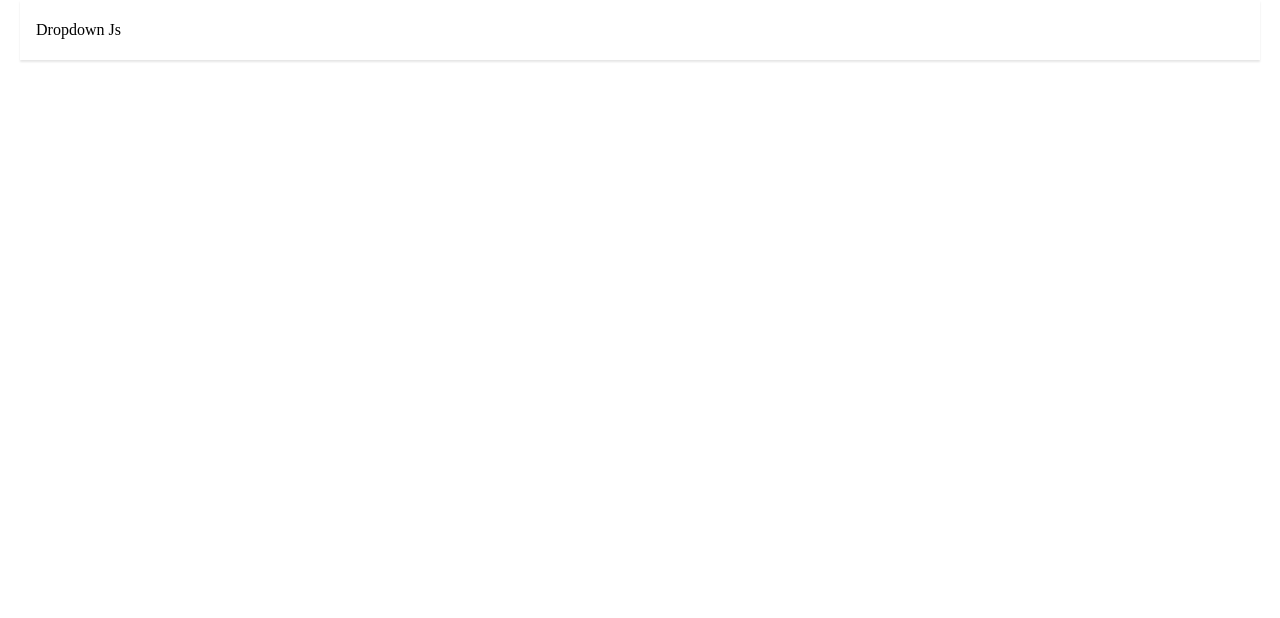
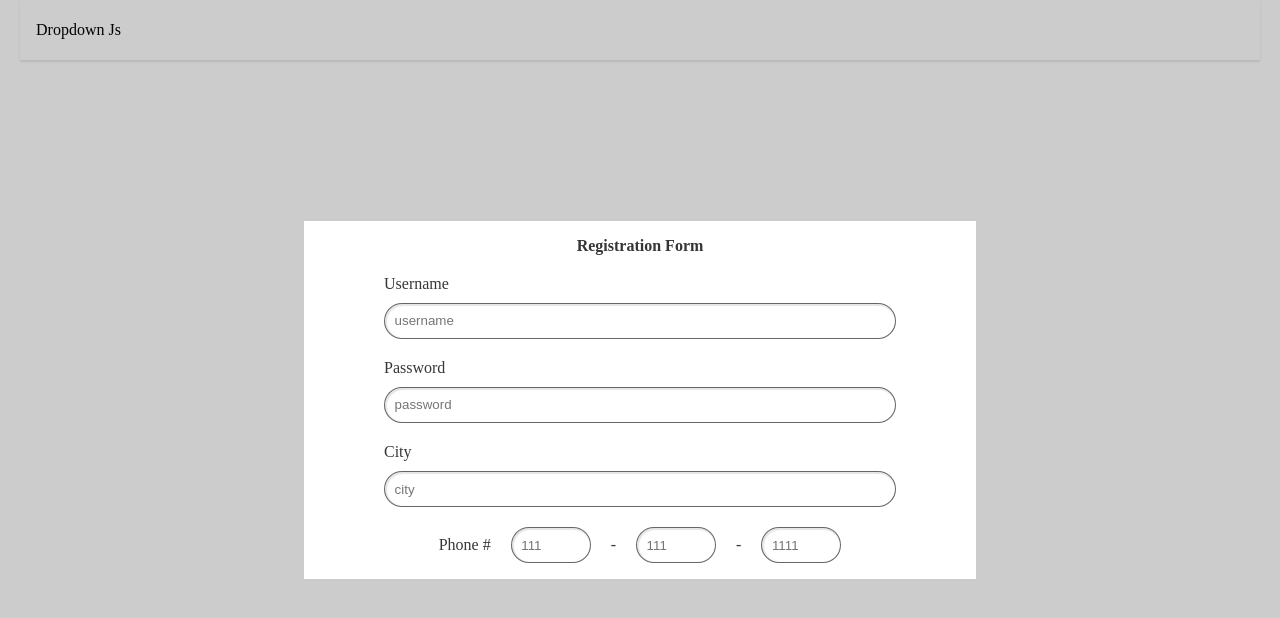
Before and after one commit to savus/Forms, a React (Vite) app: page / in a window 1280 px wide. Shown: the top 618 px of the page. Built offline with nearby package versions, Linux system fonts and the light colour scheme.

Commit message:
build modal element for registration form

```diff
--- a/src/Components/Header.tsx
+++ b/src/Components/Header.tsx
@@ -1,13 +1,82 @@
 import "../css/header.css";
 import { Navitem } from "./NavItem";
 import { Navbar } from "./Navbar";
+import { TextInput } from "./TextInput";
 
 export function Header() {
   return (
-    <header className="main-header container container-lg">
-      <Navbar>
-        <Navitem />
-      </Navbar>
-    </header>
+    <>
+      <header className="main-header container container-lg">
+        <Navbar>
+          <Navitem buttonText="Dropdown Js">
+            <div className="modal-link" data-modal-link="registration">
+              Login Modal Js
+            </div>
+          </Navitem>
+        </Navbar>
+      </header>
+
+      <div className="registration-modal" data-modal="registration">
+        <form action="#" className="registration-form modal-body">
+          <h4 className="form-header">Registration Form</h4>
+          <TextInput
+            labelText="Username"
+            inputProps={{
+              placeholder: "username",
+              type: "text",
+              name: "username",
+              id: "username",
+            }}
+          />
+          <TextInput
+            labelText="Password"
+            inputProps={{
+              placeholder: "password",
+              type: "password",
+              name: "password",
+              id: "password",
+            }}
+          />
+          <TextInput
+            labelText="City"
+            inputProps={{
+              placeholder: "city",
+              type: "text",
+              name: "city",
+              id: "city",
+            }}
+          />
+          <div className="phone-input-container">
+            <div>Phone #</div>
+            <TextInput
+              labelText=""
+              inputProps={{
+                placeholder: "111",
+                type: "text",
+                name: "phone",
+              }}
+            />
+            -
+            <TextInput
+              labelText=""
+              inputProps={{
+                placeholder: "111",
+                type: "text",
+                name: "phone",
+              }}
+            />
+            -
+            <TextInput
+              labelText=""
+              inputProps={{
+                placeholder: "1111",
+                type: "text",
+                name: "phone",
+              }}
+            />
+          </div>
+        </form>
+      </div>
+    </>
   );
 }
--- a/src/Components/NavItem.tsx
+++ b/src/Components/NavItem.tsx
@@ -1,13 +1,21 @@
-export function Navitem() {
+import { ReactNode } from "react";
+
+export function Navitem({
+  buttonText,
+  children,
+}: {
+  buttonText: string;
+  children: ReactNode;
+}) {
   return (
     <li className="nav-item">
       <a href="#" className="nav-link">
         <div className="dropdown" data-dropdown>
           <button className="dropdown-button btn" data-dropdown-button>
-            Dropdown Js
+            {buttonText}
           </button>
           <div className="dropdown-menu" data-dropdown-menu>
-            <div className="menu-link">Login Modal Js</div>
+            {children}
           </div>
         </div>
       </a>
--- a/src/Components/TextInput.tsx
+++ b/src/Components/TextInput.tsx
@@ -8,13 +8,11 @@ export const TextInput = ({
   inputProps: TInputProps;
 }) => {
   return (
-    <div className="input-container">
-      <label htmlFor={labelText.toLowerCase()}>{labelText}</label>
-      <input
-        id={labelText.toLowerCase()}
-        name={labelText.toLowerCase()}
-        {...inputProps}
-      />
+    <div className="text-input">
+      {labelText != "" && (
+        <label htmlFor={labelText.toLowerCase()}>{labelText}</label>
+      )}
+      <input {...inputProps} />
     </div>
   );
 };
--- a/src/css/header.css
+++ b/src/css/header.css
@@ -14,7 +14,8 @@
 
 .main-header .nav-item,
 .main-header .nav-item > .nav-link,
-.main-header .nav-item > .nav-link .dropdown {
+.main-header .nav-item > .nav-link .dropdown,
+.main-header [data-dropdown-button] {
   height: 100%;
 }
 
@@ -25,6 +26,11 @@
 
 .main-header [data-dropdown] {
   position: relative;
+  display: flex;
+  align-items: center;
+}
+
+.main-header [data-dropdown-button] {
   display: flex;
   align-items: center;
 }
@@ -56,7 +62,7 @@
   pointer-events: auto;
 }
 
-.main-header [data-dropdown-menu] .menu-link {
+.main-header [data-dropdown-menu] .modal-link {
   color: var(--link-color);
   padding: 0.5rem 0.8rem;
   transition: background-color var(--transition-speed) ease-in-out;
@@ -64,6 +70,6 @@
   cursor: pointer;
 }
 
-.main-header [data-dropdown-menu] .menu-link:hover {
+.main-header [data-dropdown-menu] .modal-link:hover {
   background-color: rgba(0, 0, 0, 0.1);
 }
--- a/src/css/main.css
+++ b/src/css/main.css
@@ -54,3 +54,58 @@ a {
 .container-lg {
   max-width: 1240px;
 }
+
+/* input fields */
+
+.text-input {
+  display: flex;
+  flex-direction: column;
+  gap: 10px;
+}
+
+.text-input input {
+  outline: none;
+  border: 1px solid rgba(0, 0, 0, 0.6);
+  border-radius: 20px;
+  box-shadow: 1px 1px 1px 1px inset rgba(0, 0, 0, 0.1);
+  padding: 0.6rem;
+}
+
+/* Modals */
+
+[data-modal] {
+  position: fixed;
+  background-color: rgba(0, 0, 0, 0.2);
+  left: 0;
+  top: 0;
+  right: 0;
+  bottom: 0;
+  display: flex;
+  justify-content: center;
+  align-items: center;
+}
+
+[data-modal] .modal-body {
+  padding: 1rem;
+  background-color: var(--modal-bg);
+  color: var(--text-color);
+  width: 672px;
+  gap: 20px;
+  display: flex;
+  flex-direction: column;
+  align-items: center;
+}
+
+[data-modal] .modal-body .text-input {
+  width: 80%;
+}
+
+[data-modal] .phone-input-container {
+  display: flex;
+  align-items: center;
+  gap: 20px;
+}
+
+[data-modal] .phone-input-container .text-input {
+  width: 80px;
+}
--- a/src/css/theme.css
+++ b/src/css/theme.css
@@ -2,4 +2,5 @@
   --text-color: #363636;
   --link-color: #000;
   --link-color-hover: rgb(0, 140, 255);
+  --modal-bg: #fff;
 }
```
